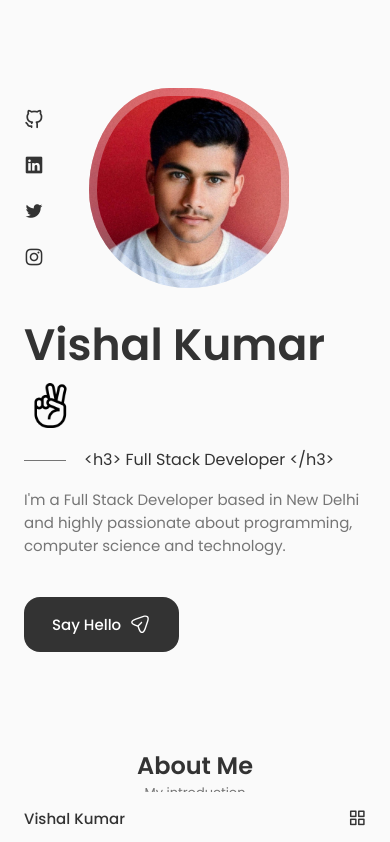
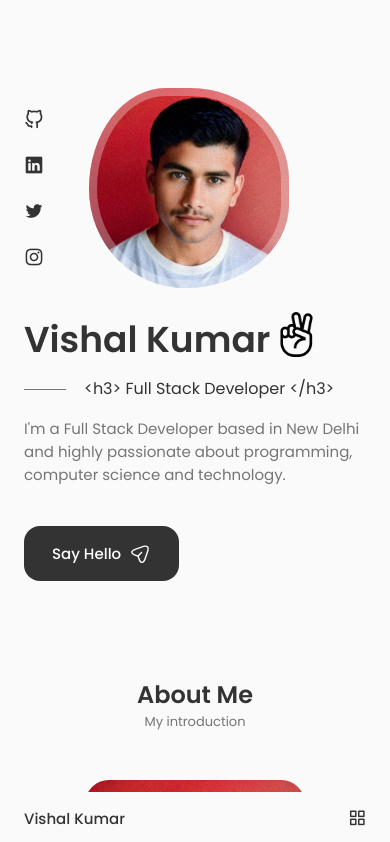
Before and after one commit to iamvishalrathi/My-PortFolio-Website, a React (Create React App) app: page / in a window 390 px wide. Shown: the top 842 px of the page. Built offline with nearby package versions, Linux system fonts and the light colour scheme.

Commit message:
Adjust home title font size for responsive design

```diff
--- a/src/components/home/Home.css
+++ b/src/components/home/Home.css
@@ -205,6 +205,10 @@
         overflow: hidden;
         text-overflow: ellipsis;
     }
+
+        .home__title {
+            font-size: calc(var(--big-font-size) - 0.5rem);
+        }
 }
 
 /* For small devices */
@@ -224,4 +228,8 @@
         overflow: hidden;
         text-overflow: ellipsis;
     }
+
+    .home__title {
+        font-size: calc(var(--big-font-size) - 0.1rem);
+    }
 }
```
